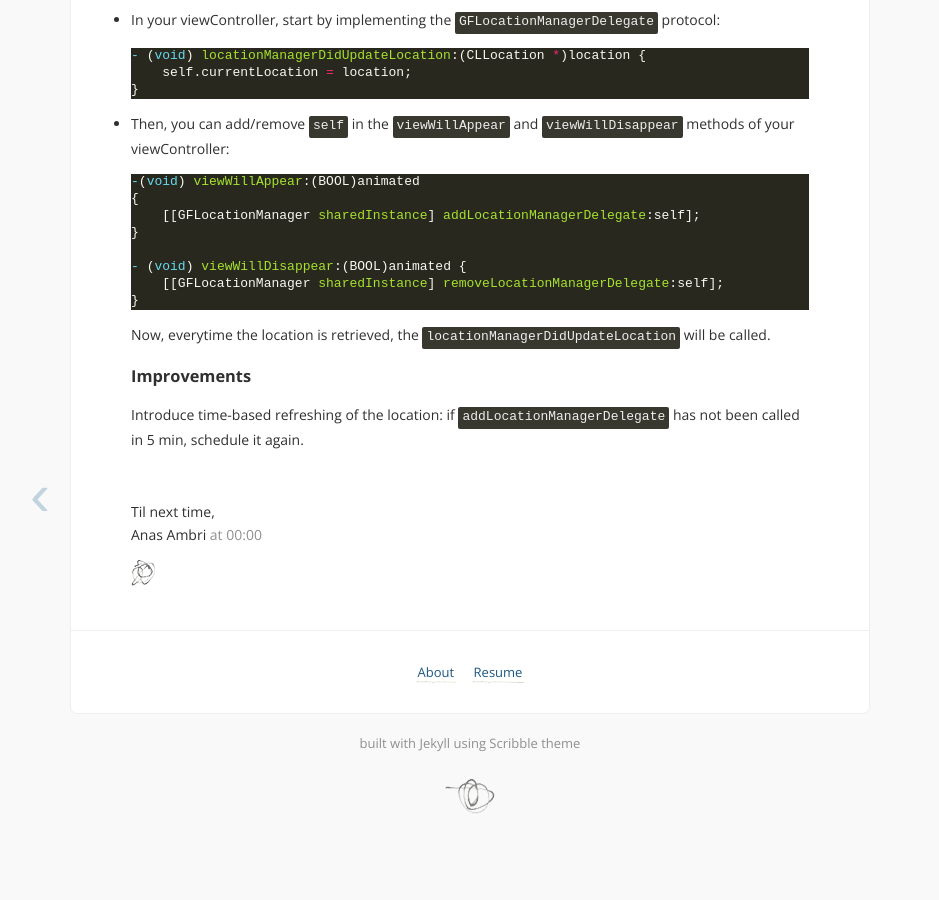
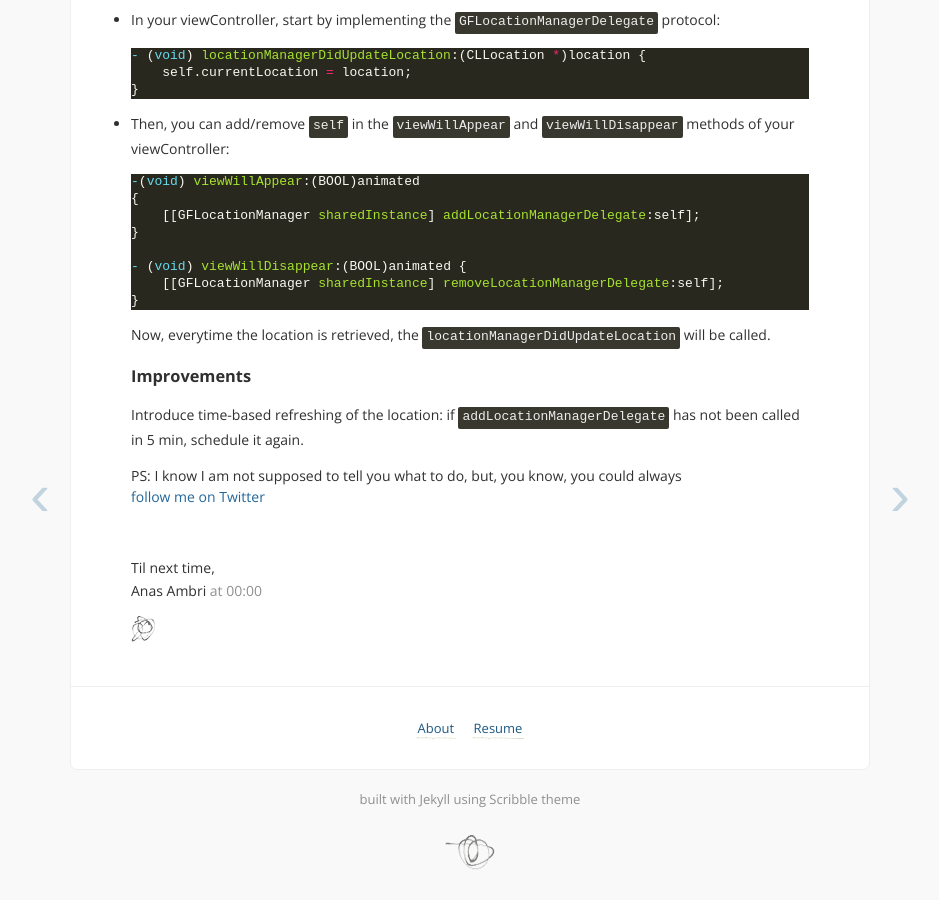
Before and after one commit to anas-ambri/anas-ambri.github.io, a Jekyll site: the page built from _posts/2014-09-26-abstracting-ios-8-new-location-manager.md, in a window 1280 px wide and 900 px high, scrolled down 2738 px. Shown: the whole window, without its empty margins (170-1109 px from the left). Built offline with Jekyll 4.4.1, drawn with Linux system fonts in a browser that asks for light colours; Markdown is read by kramdown in place of the engine named in the settings; comment, search, counter and statistics services are not loaded; before the commit the page ends 3582 px from its top, so only the background shows below that.

```diff
--- a/_posts/2014-09-26-abstracting-ios-8-new-location-manager.md
+++ b/_posts/2014-09-26-abstracting-ios-8-new-location-manager.md
@@ -152,3 +152,7 @@
 
 ###Improvements
 Introduce time-based refreshing of the location: if `addLocationManagerDelegate` has not been called in 5 min, schedule it again.
+
+
+
+PS: I know I am not supposed to tell you what to do, but, you know, you could always <a href="https://twitter.com/AnasAmbri">follow me on Twitter</a>
```
Also changed, not shown: _posts/2014-09-26-android-montreal-talk.md (added, +17 -0 lines).
